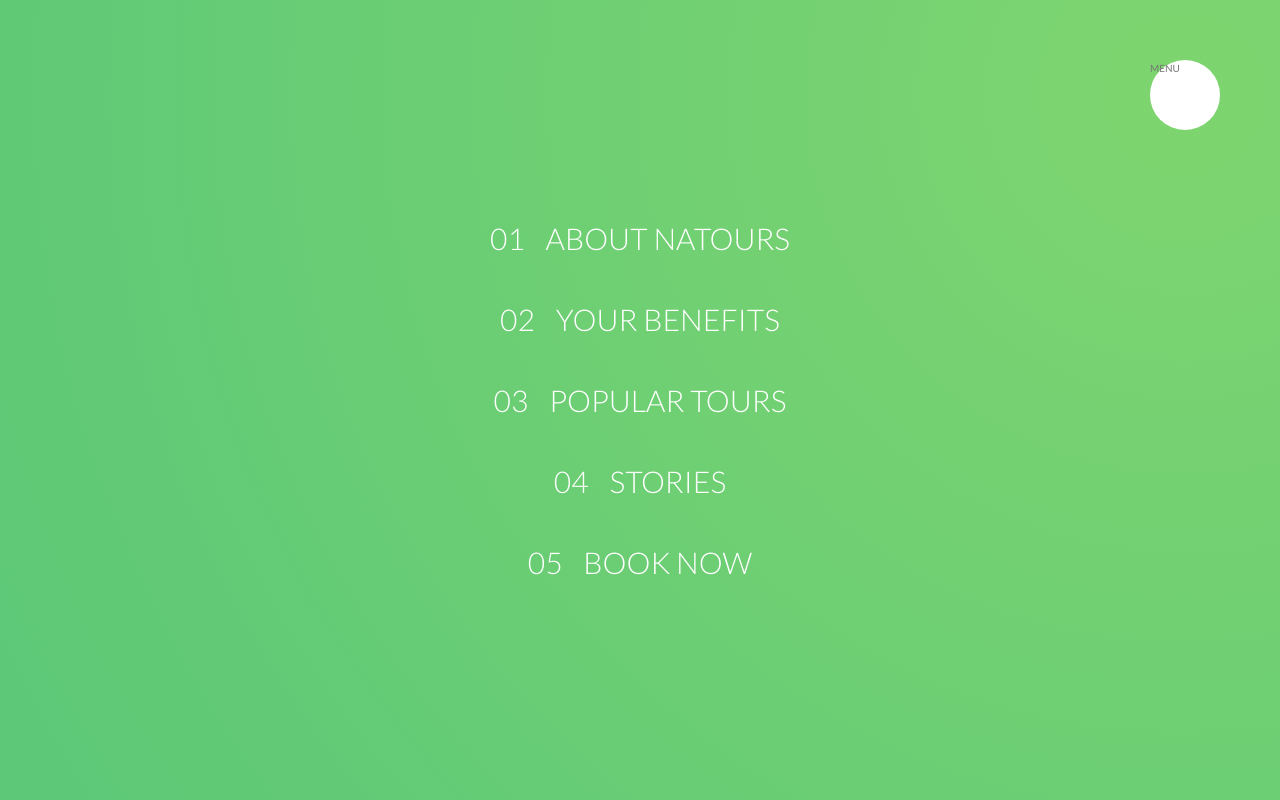
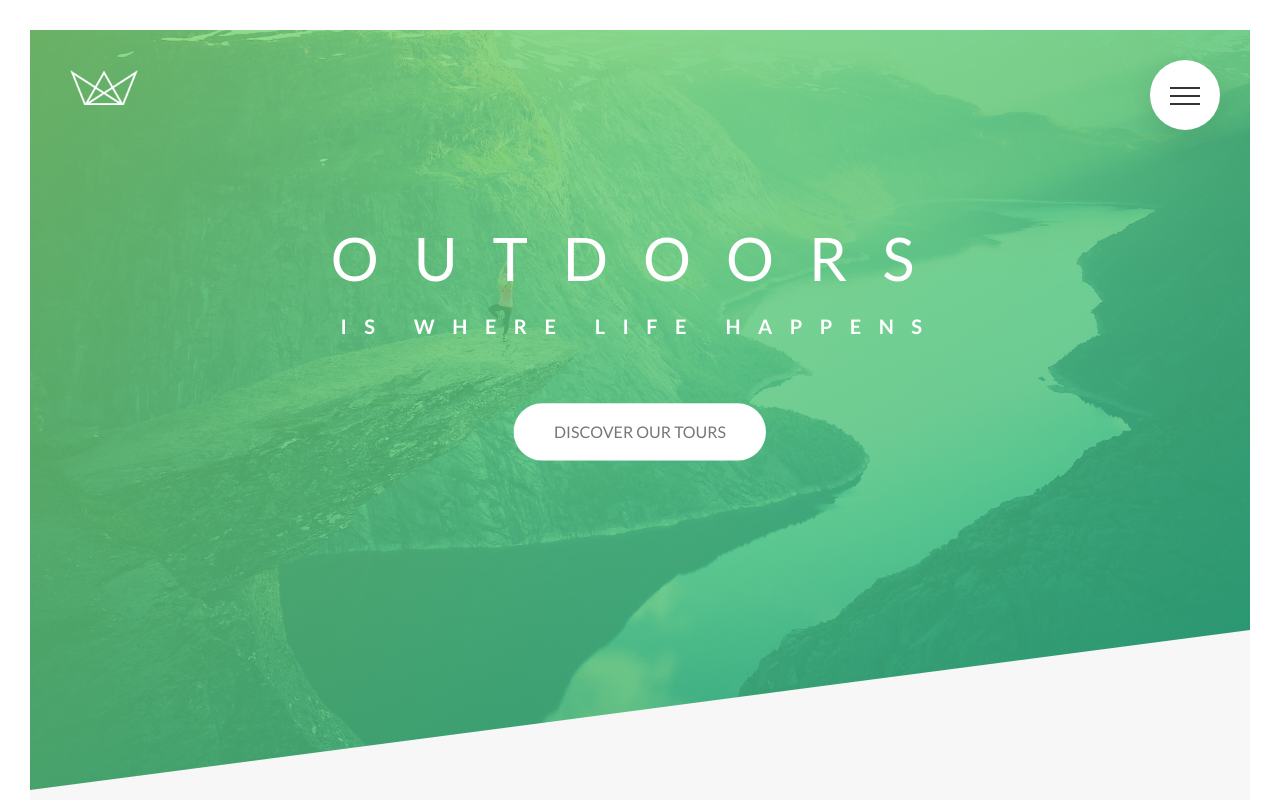
Before and after one commit to kasubonteng/Natours-Project, a website: page index.html in a window 1280 px wide. Shown: the top 800 px of the page. Drawn offline with Linux system fonts and the light colour scheme.

Commit message:
Finished Navigation and added button

```diff
--- a/index.html
+++ b/index.html
@@ -19,7 +19,7 @@
   <body>
     <div class="navigation">
       <input type="checkbox" class="navigation__checkbox" id="navi-toggle">
-      <label for="navi-toggle" class="navigation__button">MENU</label>
+      <label for="navi-toggle" class="navigation__button"><span class="navigation__icon">&nbsp;</span></label>
 
       <div class="navigation__background">&nbsp;</div>
 
--- a/sass/layout/_navigation.scss
+++ b/sass/layout/_navigation.scss
@@ -12,6 +12,9 @@
     right: 6rem;
     border-radius: 50%;
     z-index: 2000;
+    box-shadow: 0 1rem 3rem rgba($color: #000000, $alpha: .1);
+    text-align: center;
+    cursor: pointer;
   }
 
   &__background {
@@ -26,17 +29,19 @@
       $color-primary-dark
     );
     z-index: 1000;
+    transition: all .8s cubic-bezier(0.86, 0, 0.07, 1);
 
-    transform: scale(80);
+    //transform: scale(80);
   }
 
   &__nav {
-    height: 100vh;
-    width: 100%;
-    position: fixed;
+    height: 0;
+    width: 0;
     top: 0;
     right: 0;
     z-index: 1500;
+    opacity: 0;
+    transition: opacity .8s cubic-bezier(0.68, -0.55, 0.265, 1.55) ;
   }
 
   &__list {
@@ -68,7 +73,7 @@
         transparent 50%,
         $color-white 50%
       );
-      background-size: 230%;
+      background-size: 220%;
       transition: all 0.4s;
       backface-visibility: hidden;
     }
@@ -85,4 +90,67 @@
       transform: translateX(1rem);
     }
   }
+
+  // FUNCTIONALITY
+  &__checkbox:checked ~ &__background {
+    transform: scale(80);
+  }
+  &__checkbox:checked ~ &__nav {
+    height: 100vh;
+    width: 100%;
+    position: fixed;
+    opacity: 1;
+  }
+
+  // ICON
+  &__icon {
+    position: relative;
+    margin-top: 3.5rem;
+    &,
+    &::before,
+    &::after {
+      width: 3rem;
+      height: 2px;
+      background-color: $color-grey-dark-3;
+      display: inline-block;
+    }
+
+    &::before,
+    &::after {
+      content: "";
+      position: absolute;
+      left: 0;
+      transition: all .2s;
+    }
+
+    &::before {
+      top: -.8rem;
+    }
+
+    &::after {
+      top: .8rem;
+    }
+  }
+
+  &__button:hover &__icon::before {
+    top: -1rem;
+  }
+
+  &__button:hover &__icon::after {
+    top: 1rem;
+  }
+
+  &__checkbox:checked + &__button &__icon {
+    background-color: transparent;
+  }
+
+  &__checkbox:checked + &__button &__icon::before {
+    top: 0;
+    transform: rotate(135deg);
+  }
+
+  &__checkbox:checked + &__button &__icon::after {
+    top: 0;
+    transform: rotate(-135deg);
+  }
 }
```
Also changed, not shown: css/main.css.
